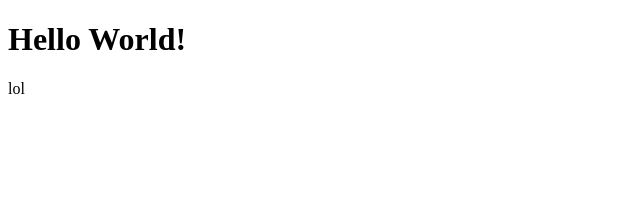
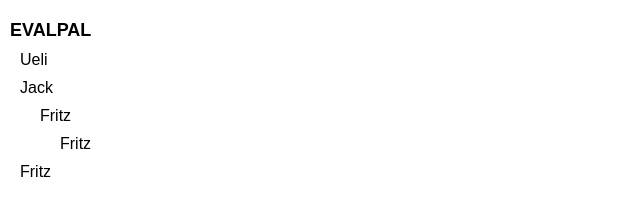
Before and after one commit to RoadJDK/evalpal, an Electron app: page index.html in a window 1280 px wide. Shown: the whole page, without its empty margins (0-640 px from the left). Drawn offline with Linux system fonts and the light colour scheme.

Commit message:
ground ui

```diff
--- a/index.html
+++ b/index.html
@@ -4,10 +4,43 @@
     <meta charset="UTF-8">
     <meta http-equiv="Content-Security-Policy" content="default-src 'self'; script-src 'self'">
     <meta http-equiv="X-Content-Security-Policy" content="default-src 'self'; script-src 'self'">
-    <title>Hello World!</title>
+    <link rel="stylesheet" href="style.css">
+    <title>EVALPAL</title>
   </head>
   <body>
-    <h1>Hello World!</h1>
-    lol
+    <div class="header">
+        EVALPAL
+    </div>
+    <div class="content">
+        <ul>
+            <li class="level level1">
+                <a href="pages/send_message.html">
+                    Ueli
+                </a>
+            </li>
+            <li class="level level1">
+                <a href="pages/send_message.html">
+                    Jack
+                </a>
+            </li>
+            <li class="level level2">
+                <a href="pages/send_message.html">
+                    Fritz
+                </a>
+            </li>
+            <li class="level level3">
+                <a href="pages/send_message.html">
+                    Fritz
+                </a>
+            </li>
+            <li class="level level1">
+                <a href="pages/send_message.html">
+                    Fritz
+                </a>
+            </li>
+        </ul>
+    </div>
+    <script>window.onload=function(){fadeIn('body')};</script>
+    <script src="custom.js"></script>
   </body>
 </html>
--- /dev/null
+++ b/style.css
@@ -0,0 +1,35 @@
+* {
+    font-family: Arial, Helvetica, sans-serif;
+    margin: 0;
+    padding: 0;
+    text-decoration: none;
+    list-style-type: none;
+    color: black;
+}
+
+.header {
+    font-weight: bold;
+    font-size: large;
+    margin-left: 10px;
+    margin-top: 20px;
+}
+
+.content {
+    margin: 10px;
+}
+
+li {
+    margin: 10px;
+}
+
+.level1 {
+    margin-left: 10px;
+}
+
+.level2 {
+    margin-left: 30px;
+}
+
+.level3 {
+    margin-left: 50px;
+}
```
Also changed, not shown: pages/popup.html (added, +1 -0 lines), pages/send_message.html (added, +1 -0 lines).
